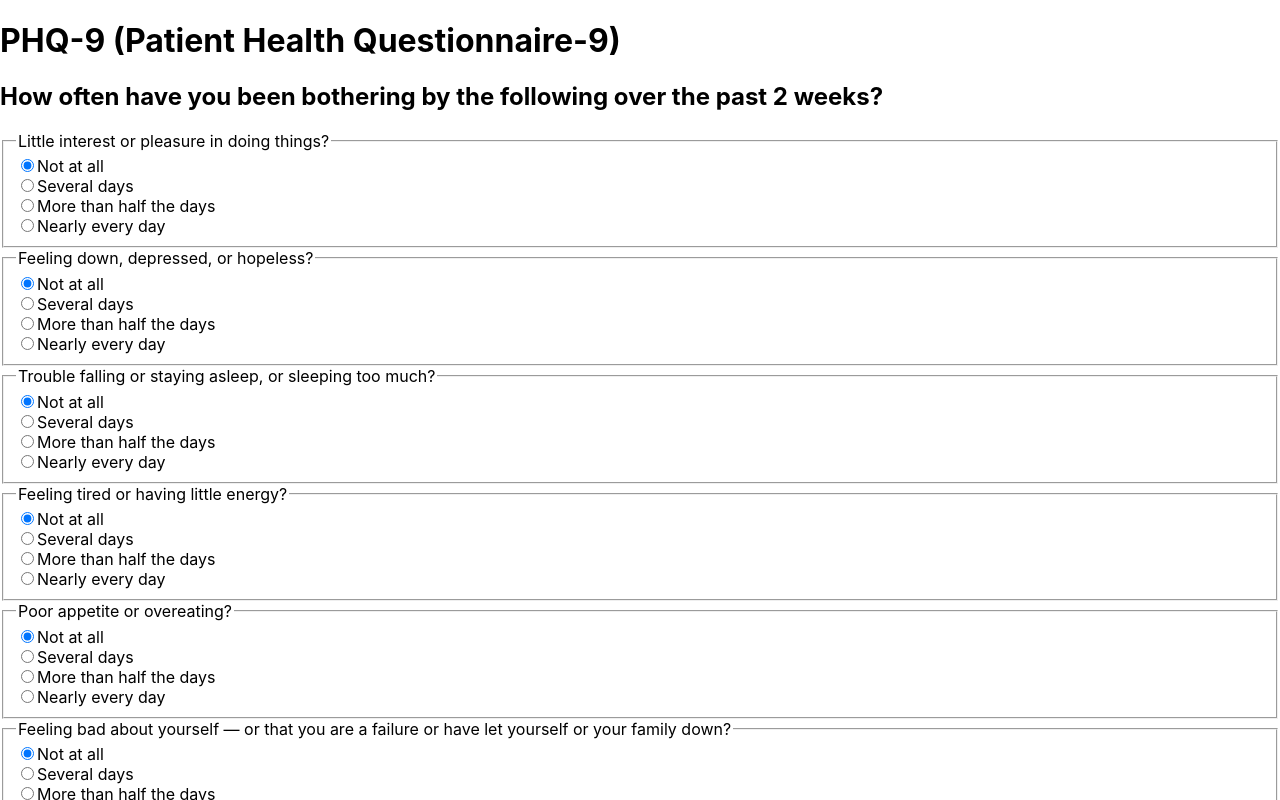
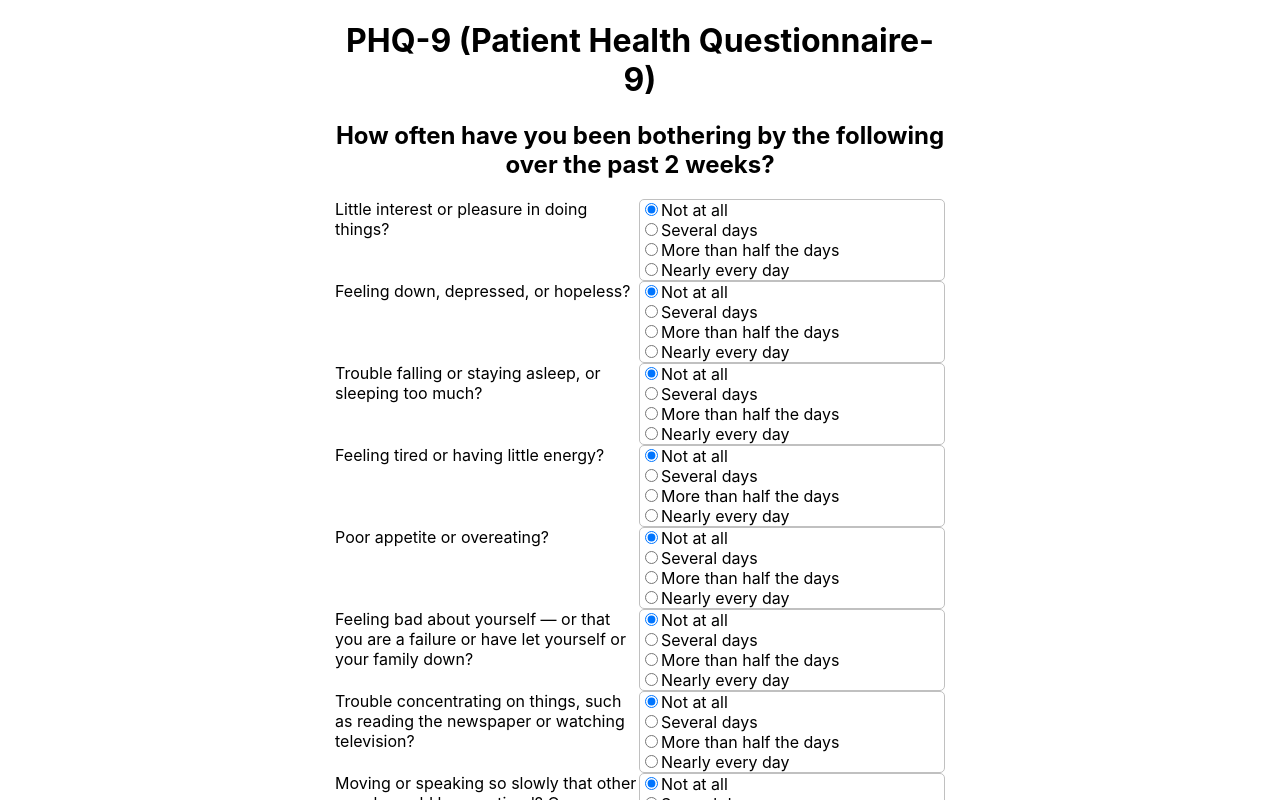
Before and after one commit to LesyaBobruyko/questionaries, a React (Create React App) app: page / in a window 1280 px wide. Shown: the top 800 px of the page. Built offline with nearby package versions, Linux system fonts and the light colour scheme.

Commit message:
Added initial styles for questions and answers

```diff
--- a/src/components/answer/index.css
+++ b/src/components/answer/index.css
@@ -0,0 +1,5 @@
+.answer:hover,
+.answer:checked {
+    background: rgb(27, 177, 147);
+    color: #fff;
+}
--- a/src/components/answer/index.jsx
+++ b/src/components/answer/index.jsx
@@ -3,7 +3,7 @@ import "./index.css";
 
 const Answer = (props) => {
   return (
-    <label htmlFor={props.id}>
+    <label className="answer" htmlFor={props.id}>
       <input
         type="radio"
         id={props.id}
@@ -12,7 +12,7 @@ const Answer = (props) => {
         defaultChecked={props.defaultChecked}
         onChange={() => props.onChange(props.value, props.questionId)}
       />
-      {props.text} <br />
+      {props.text}
     </label>
   );
 };
--- a/src/components/answers/index.css
+++ b/src/components/answers/index.css
@@ -0,0 +1,7 @@
+.answers {
+    border: 1px solid rgb(192, 192, 192);
+    border-radius: 5px;
+    flex: 1 1 0;
+    display: flex;
+    flex-direction: column;
+}
--- a/src/components/answers/index.jsx
+++ b/src/components/answers/index.jsx
@@ -1,39 +1,50 @@
-import React from 'react';
-import Answer from '../answer'
-import './index.css';
+import React from "react";
+import Answer from "../answer";
+import "./index.css";
 
-function Answers (props) {
-    const answers = [{
+function Answers(props) {
+  const answers = [
+    {
       id: "notAtAll",
       value: 0,
       text: "Not at all",
-        defaultChecked: true
-    },{
+      defaultChecked: true,
+    },
+    {
       id: "severalDays",
       value: 1,
-        text: "Several days"
-    },{
+      text: "Several days",
+    },
+    {
       id: "moreThanHalfTheDays",
       value: 2,
-        text: "More than half the days"
-    }, {
+      text: "More than half the days",
+    },
+    {
       id: "nearlyEveryDay",
       value: 3,
-        text: "Nearly every day"
-    }];
+      text: "Nearly every day",
+    },
+  ];
 
   function renderAnswer(answer) {
-        return <Answer key={answer.id}
+    return (
+      <Answer
+        key={answer.id}
         id={`${props.questionId}-${answer.id}`}
-                        questionId = {props.questionId}
+        questionId={props.questionId}
         value={answer.value}
         text={answer.text}
         defaultChecked={answer.defaultChecked}
-                        onChange={props.onChange} />;
-    };
+        onChange={props.onChange}
+      />
+    );
+  }
 
   return (
-        answers.map(answer => renderAnswer(answer))
+    <div className="answers">
+      {answers.map((answer) => renderAnswer(answer))}
+    </div>
   );
 }
 
--- a/src/components/question/index.css
+++ b/src/components/question/index.css
@@ -0,0 +1,7 @@
+.question {
+    display: flex;
+}
+
+.questionText {
+    flex: 1 1 0;
+}
--- a/src/components/question/index.jsx
+++ b/src/components/question/index.jsx
@@ -4,10 +4,10 @@ import "./index.css";
 
 const Question = (props) => {
   return (
-    <fieldset>
-      <legend>{props.questionText}</legend>
+    <div className="question">
+      <label className="questionText">{props.questionText}</label>
       <Answers questionId={props.id} onChange={props.onChange} />
-    </fieldset>
+    </div>
   );
 };
 
--- a/src/components/questions/index.css
+++ b/src/components/questions/index.css
@@ -0,0 +1,8 @@
+h1, h2 {
+    text-align: center;
+}
+
+.questionnaire {
+    max-width: 610px;
+    margin: 0 auto;
+}
--- a/src/components/questions/index.jsx
+++ b/src/components/questions/index.jsx
@@ -54,7 +54,7 @@ const Questions = () => {
   };
 
   return (
-    <div>
+    <div className="questionnaire">
       <h1>PHQ-9 (Patient Health Questionnaire-9)</h1>
       <h2>
         How often have you been bothering by the following over the past 2
```
Lines whose indentation alone changed are shown as unchanged.
